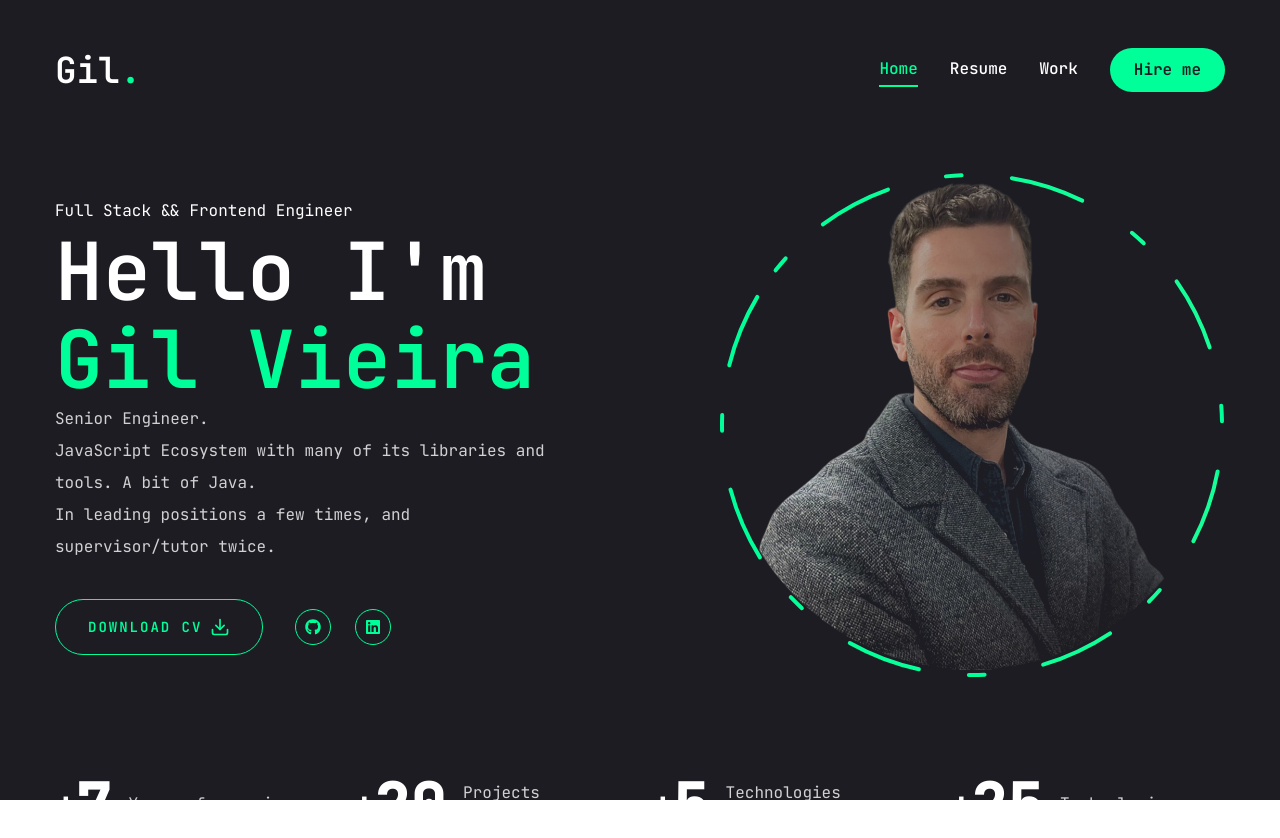
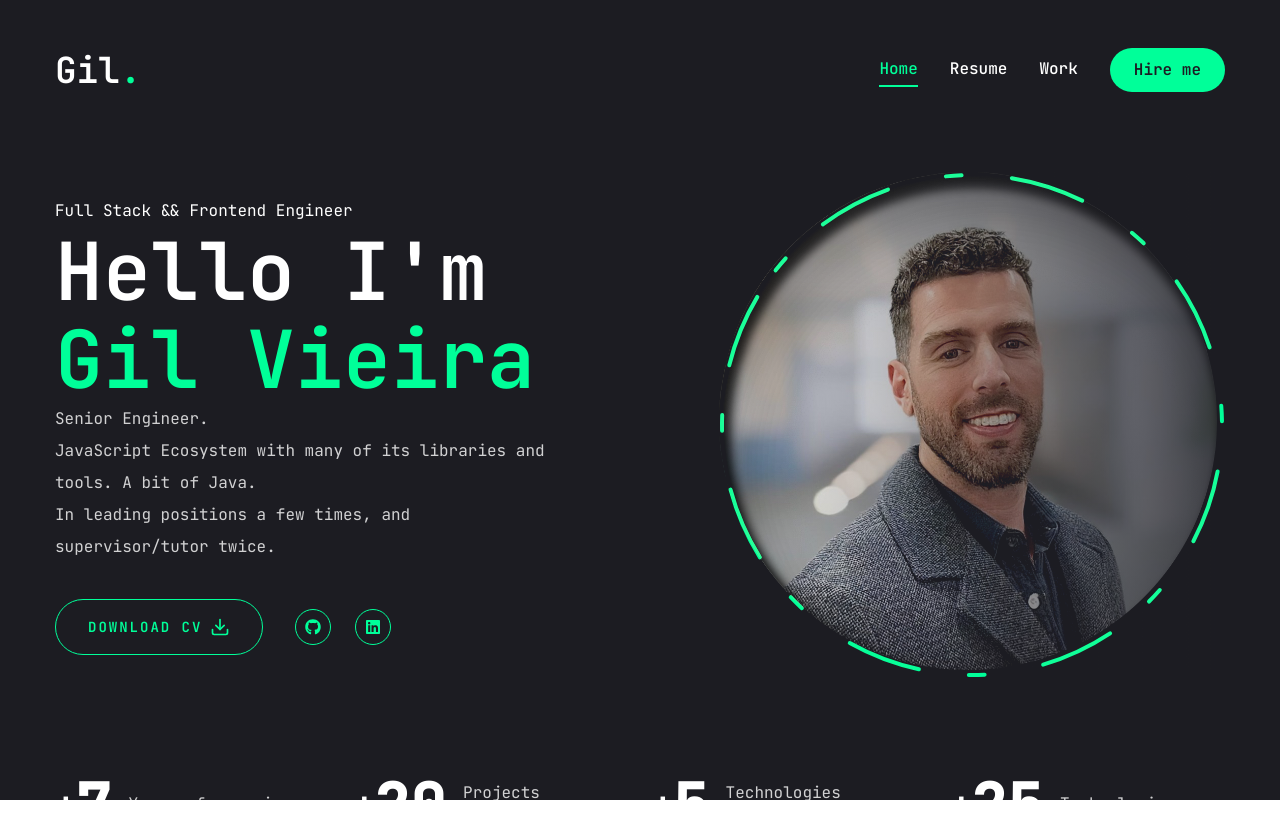
Before and after one commit to gilvicentevieira/gil-portfolio, a Next.js app: page / in a window 1280 px wide. Shown: the top 838 px of the page. Built offline with nearby package versions, Linux system fonts and the light colour scheme.

Commit message:
updated image

```diff
--- a/components/Photo.jsx
+++ b/components/Photo.jsx
@@ -34,7 +34,7 @@ const Photo = () => {
           <div className='relative w-full h-full bg-transparent'>
             {/* darker overlay */}
             <div className='absolute top-0 bottom-0 w-full h-full bg-gradient-to-r from-transparent to-primary/80 z-10'></div>
-            <Image src="/assets/photo.png" priority quality={100} fill alt="" className="object-contain border-none outline-none bg-transparent" />
+            <Image src="/assets/CVPhoto.png" priority quality={100} fill alt="" className="object-contain border-none outline-none bg-transparent" />
           </div>
         </motion.div>
 
```
Also changed, not shown: public/assets/CVPhoto.png (added).
